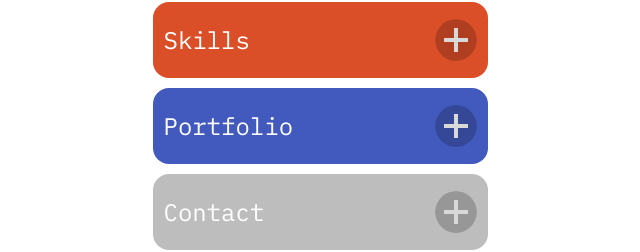
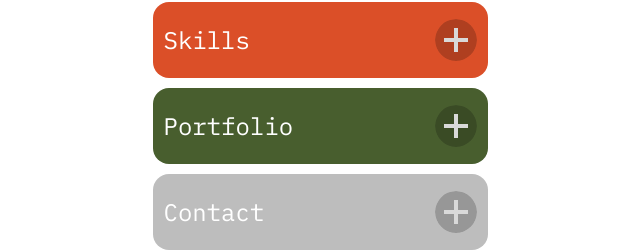
Before and after one commit to MinKyeongHyeon/MyPortfolio, a Next.js app in the folder my-portfolio/: page /home in a window 1280 px wide. Shown: the part 171-423 px from the top of the page, without its empty margins (320-960 px from the left). Built offline with nearby package versions, Linux system fonts and the light colour scheme.

Commit message:
style/컬러 수정

```diff
--- a/my-portfolio/src/app/home/page.tsx
+++ b/my-portfolio/src/app/home/page.tsx
@@ -19,7 +19,7 @@ export default function About() {
         </Card>
 
         {/* 포트폴리오 섹션 */}
-        <Card title="Portfolio" backgroundColor="#4259BD">
+        <Card title="Portfolio" backgroundColor="#485E2E">
           <span>아 정말 어렵다 nextjs</span>
         </Card>
 
```
